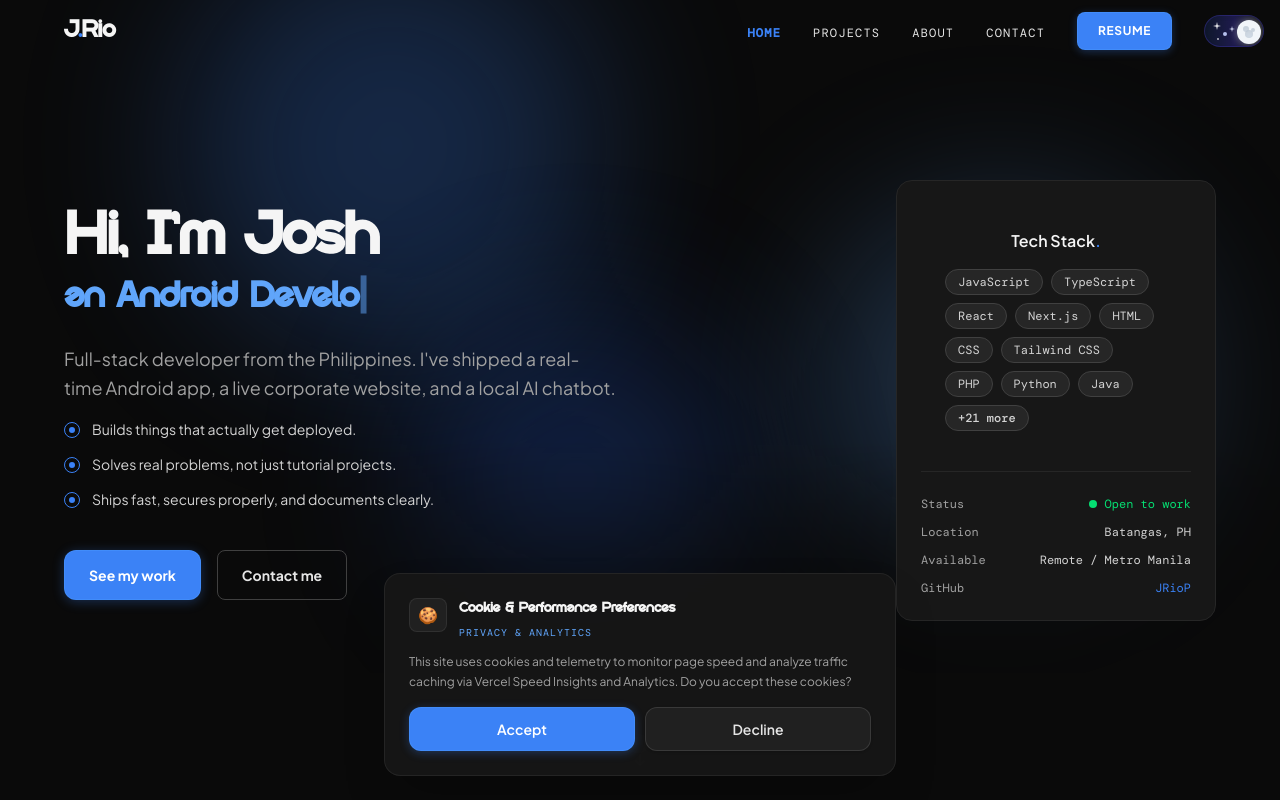
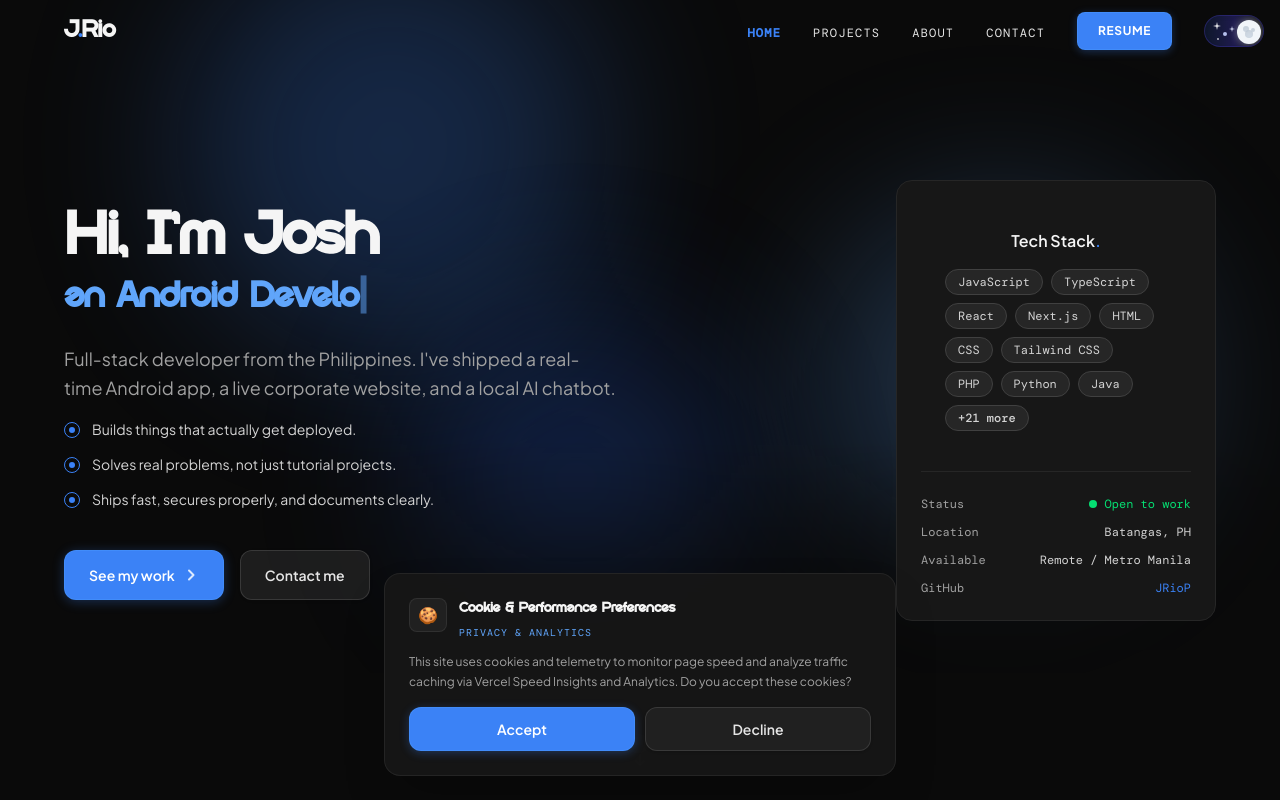
Before and after one commit to JRioP/Rio_Joshua_Portfolio, a Next.js app: page / in a window 1280 px wide. Shown: the top 800 px of the page. Built offline with nearby package versions, Linux system fonts and the light colour scheme.

Commit message:
style(home): unify hero CTA buttons with rounded-xl and interactive chevron

```diff
--- a/app/page.tsx
+++ b/app/page.tsx
@@ -55,13 +55,27 @@ export default function Home() {
           <div className="flex flex-col sm:flex-row gap-3 sm:gap-4 w-full sm:w-auto">
               <a
                 href="/projects"
-                className="px-6 py-3.5 bg-accent-500 hover:bg-accent-hover text-white font-bold rounded-xl transition-all active:scale-[0.98] text-center text-sm shadow-[0_2px_12px_rgba(59,130,246,0.3)] hover:shadow-[0_4px_20px_rgba(59,130,246,0.45)] border border-blue-400/30 flex items-center justify-center min-h-[44px]"
+                className="px-6 py-3.5 bg-accent-500 hover:bg-accent-hover text-white font-sans font-semibold rounded-xl transition-all duration-200 active:scale-[0.98] text-center text-sm shadow-[0_2px_12px_rgba(59,130,246,0.3)] hover:shadow-[0_4px_20px_rgba(59,130,246,0.45)] border border-blue-400/30 flex items-center justify-center gap-2 min-h-[44px] group"
               >
-                See my work
+                <span>See my work</span>
+                <svg
+                  className="w-4 h-4 transition-transform duration-200 group-hover:translate-x-1 text-blue-100"
+                  viewBox="0 0 16 16"
+                  fill="none"
+                  aria-hidden="true"
+                >
+                  <path
+                    d="M6 3.5L10.5 8L6 12.5"
+                    stroke="currentColor"
+                    strokeWidth="2"
+                    strokeLinecap="round"
+                    strokeLinejoin="round"
+                  />
+                </svg>
               </a>
               <a
                 href="/contact"
-                className="px-6 py-3.5 border border-neutral-700 text-neutral-200 hover:text-neutral-100 hover:border-neutral-500 hover:bg-neutral-800/40 font-bold rounded-lg transition-all active:scale-[0.98] text-center text-sm flex items-center justify-center min-h-[44px]"
+                className="px-6 py-3.5 border border-neutral-700/80 bg-neutral-800/70 hover:bg-neutral-800 text-neutral-200 hover:text-white hover:border-neutral-600 font-sans font-semibold rounded-xl transition-all duration-200 active:scale-[0.98] text-center text-sm shadow-sm flex items-center justify-center min-h-[44px]"
               >
                 Contact me
               </a>
```
